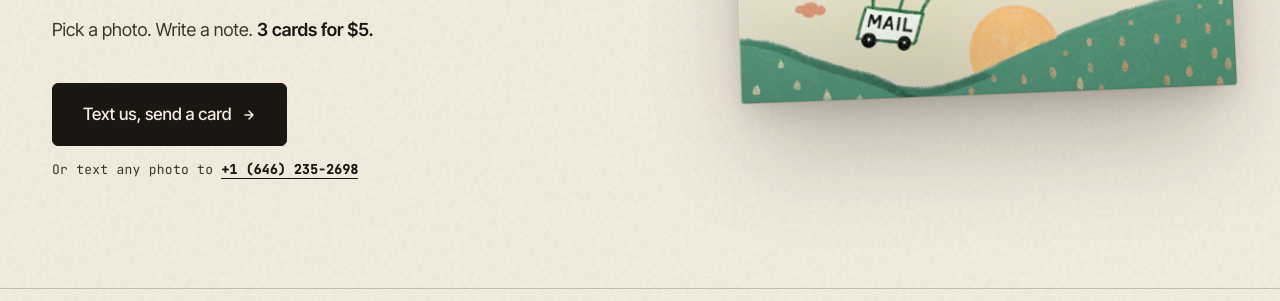
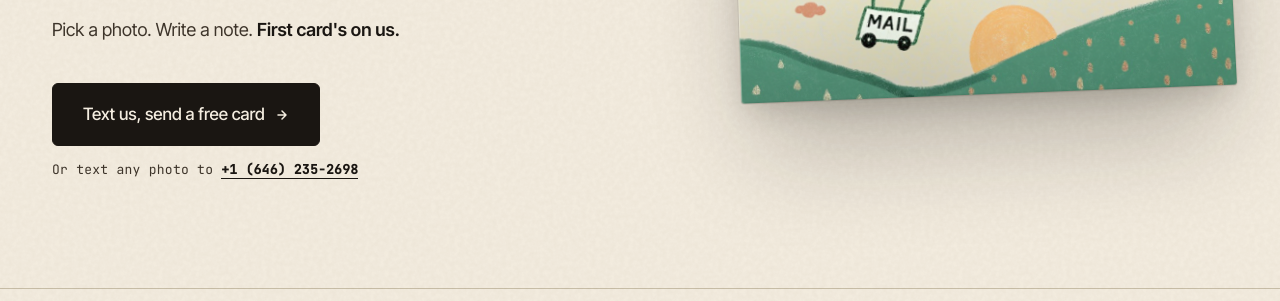
Before and after one commit to scotty123868/mail, a plain HTML site: page index.html in a window 1280 px wide. Shown: the part 499-800 px from the top of the page. Drawn offline with Linux system fonts and the light colour scheme; no server answers.

Commit message:
restore free first card; keep packs 3/$5, 8/$10, 25/$25
Revert the no-free-card change (brings back "first card free / on us" across
hero, meta, CTAs, compose, terms) and re-apply the repriced pack grid
(3 for $5, 8 for $10, 25 for $25). Free first card, then premium packs.

```diff
--- a/index.html
+++ b/index.html
@@ -4,9 +4,9 @@
 <meta charset="UTF-8">
 <meta name="viewport" content="width=device-width, initial-scale=1.0">
 <title>Mailroom · Send a postcard with a text.</title>
-<meta name="description" content="Send a postcard with a text. Pick a photo, write a note, we mail the real paper. To a friend or a pen pal. Real postcards, 3 for $5.">
+<meta name="description" content="Send a postcard with a text. Pick a photo, write a note, we mail the real paper. To a friend or a pen pal. First card's free.">
 <meta property="og:title" content="Mailroom · Send a postcard with a text.">
-<meta property="og:description" content="Text us a photo, we mail a real paper card. To a friend or a pen pal. Real postcards, 3 for $5.">
+<meta property="og:description" content="Text us a photo, we mail a real paper card. To a friend or a pen pal. First card's on us.">
 <meta property="og:image" content="https://app.themailroom.club/og-card.svg">
 <meta property="og:type" content="website">
 <link rel="icon" type="image/png" href="/favicon.png">
@@ -1313,7 +1313,7 @@
         <div class="eyebrow">A magical mail club</div>
         <h1>Send a postcard with <em>a text.</em></h1>
         <p class="hero-subhead">
-          Pick a photo. Write a note. <strong style="color: var(--ink); font-weight: 600;">3 cards for $5.</strong>
+          Pick a photo. Write a note. <strong style="color: var(--ink); font-weight: 600;">First card's on us.</strong>
         </p>
         <!-- v1.1: replaced email waitlist with direct SMS CTA. Tapping
              on mobile opens the user's Messages app prefilled with our
@@ -1324,7 +1324,7 @@
         <a href="sms:+16462352698&body=Hi%20Mailroom%21%20Send%20me%20a%20photo%20to%20get%20started%2E"
            class="btn-primary hero-cta-sms"
            id="heroCtaSms">
-          Text us, send a card
+          Text us, send a free card
           <svg width="14" height="14" viewBox="0 0 14 14" fill="none">
             <path d="M3 7H11M11 7L7 3M11 7L7 11" stroke="currentColor" stroke-width="1.5" stroke-linecap="round" stroke-linejoin="round"/>
           </svg>
@@ -1498,7 +1498,7 @@
     </p>
     <a href="sms:+16462352698&body=Hi%20Mailroom%21%20Send%20me%20a%20photo%20to%20get%20started%2E"
        class="btn-primary hero-cta-sms">
-      Text us, send a card
+      Text us, send a free card
       <svg width="14" height="14" viewBox="0 0 14 14" fill="none">
         <path d="M3 7H11M11 7L7 3M11 7L7 11" stroke="currentColor" stroke-width="1.5" stroke-linecap="round" stroke-linejoin="round"/>
       </svg>
```
Also changed, not shown: compose/index.html (+2 -2 lines), terms.html (+1 -1 lines).
